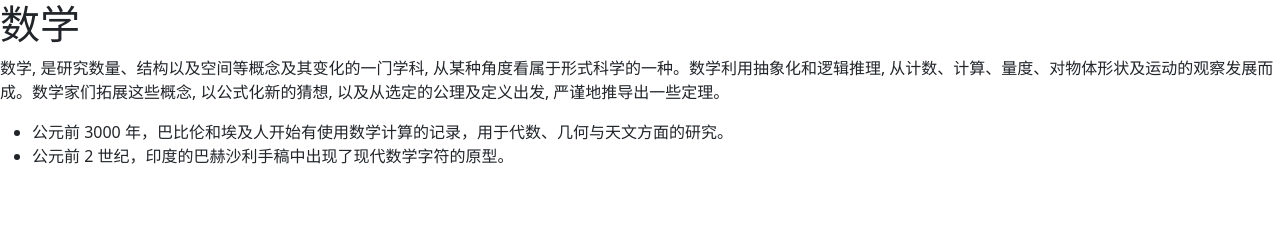
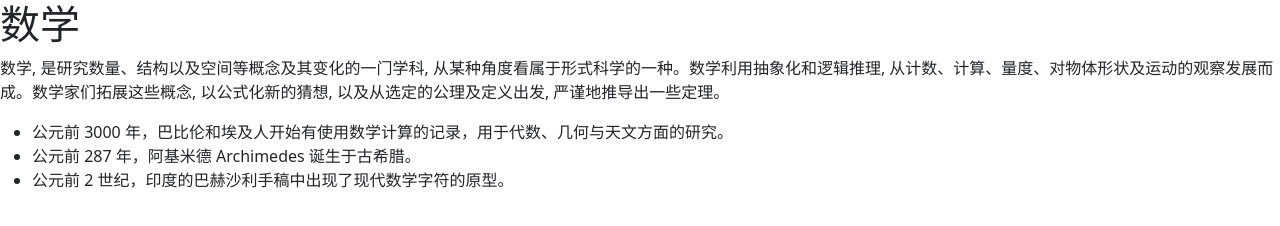
Before and after one commit to dotku/chronicle, a website built with webpack: page public/mathmatics.html in a window 1280 px wide. Built offline with nearby package versions, Linux system fonts and the light colour scheme.

Commit message:
add Archimedes

```diff
--- a/public/mathmatics.html
+++ b/public/mathmatics.html
@@ -53,6 +53,7 @@
         公元前 3000
         年，巴比伦和埃及人开始有使用数学计算的记录，用于代数、几何与天文方面的研究。
       </li>
+      <li>公元前 287 年，阿基米德 Archimedes 诞生于古希腊。</li>
       <li>公元前 2 世纪，印度的巴赫沙利手稿中出现了现代数学字符的原型。</li>
     </ul>
   </body>
```
